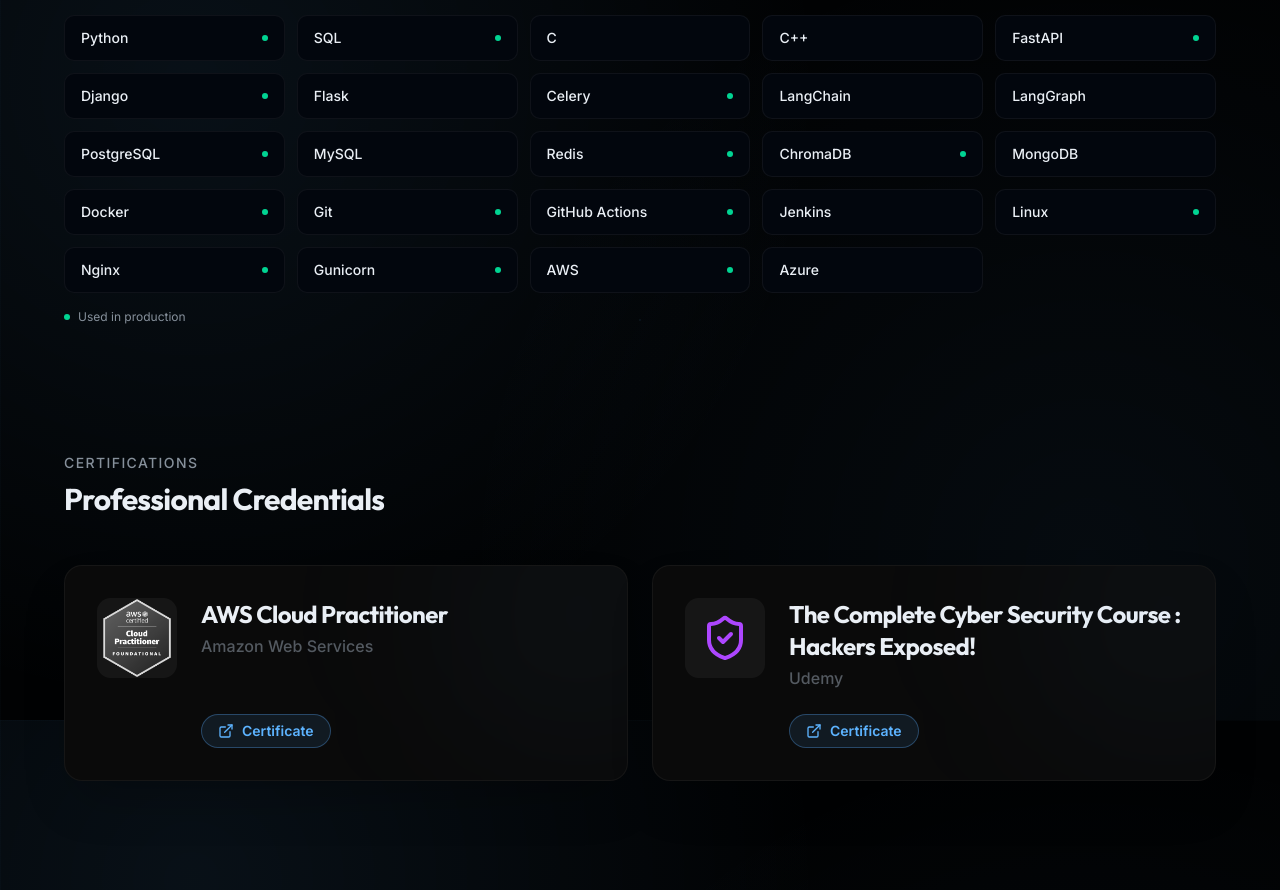
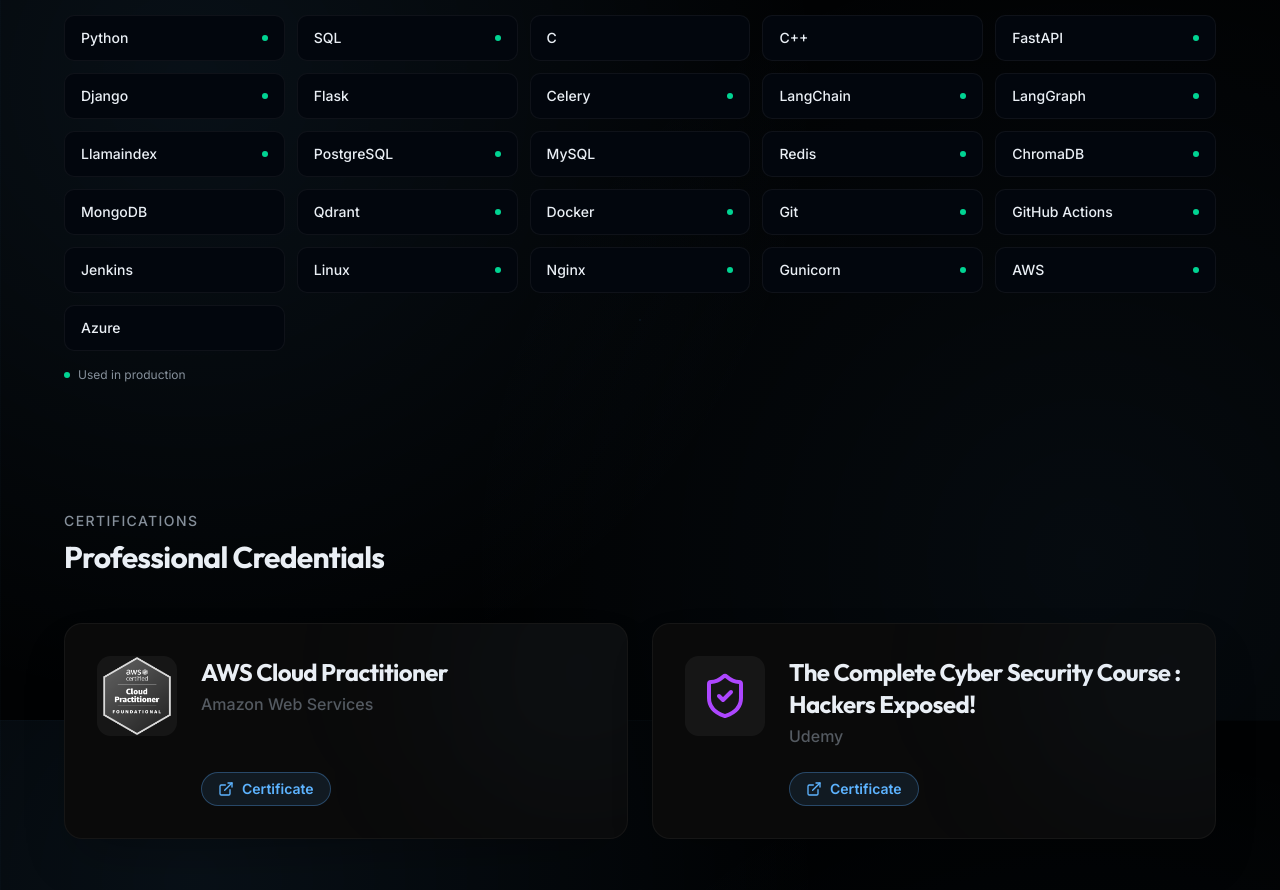
Before and after one commit to abhinav-kurup/Portfolio-frontend, a Next.js app: page / in a window 1280 px wide. Shown: the part 1680-2570 px from the top of the page. Built offline with nearby package versions, Linux system fonts and the light colour scheme; no server answers.

Commit message:
updated skills

```diff
--- a/src/data/skills.ts
+++ b/src/data/skills.ts
@@ -12,8 +12,9 @@
   { name: "Django", category: "Frameworks", inProduction: true },
   { name: "Flask", category: "Frameworks", inProduction: false },
   { name: "Celery", category: "Frameworks", inProduction: true },
-  { name: "LangChain", category: "Frameworks", inProduction: false },
-  { name: "LangGraph", category: "Frameworks", inProduction: false },
+  { name: "LangChain", category: "Frameworks", inProduction: true },
+  { name: "LangGraph", category: "Frameworks", inProduction: true },
+  { name: "Llamaindex", category: "Frameworks", inProduction: true },
 
 
   // Databases & Storage
@@ -22,6 +23,7 @@
   { name: "Redis", category: "Databases", inProduction: true },
   { name: "ChromaDB", category: "Databases", inProduction: true },
   { name: "MongoDB", category: "Databases", inProduction: false },
+  { name: "Qdrant", category: "Databases", inProduction: true },
 
   // DevOps & Tools
   { name: "Docker", category: "DevOps", inProduction: true },
```
